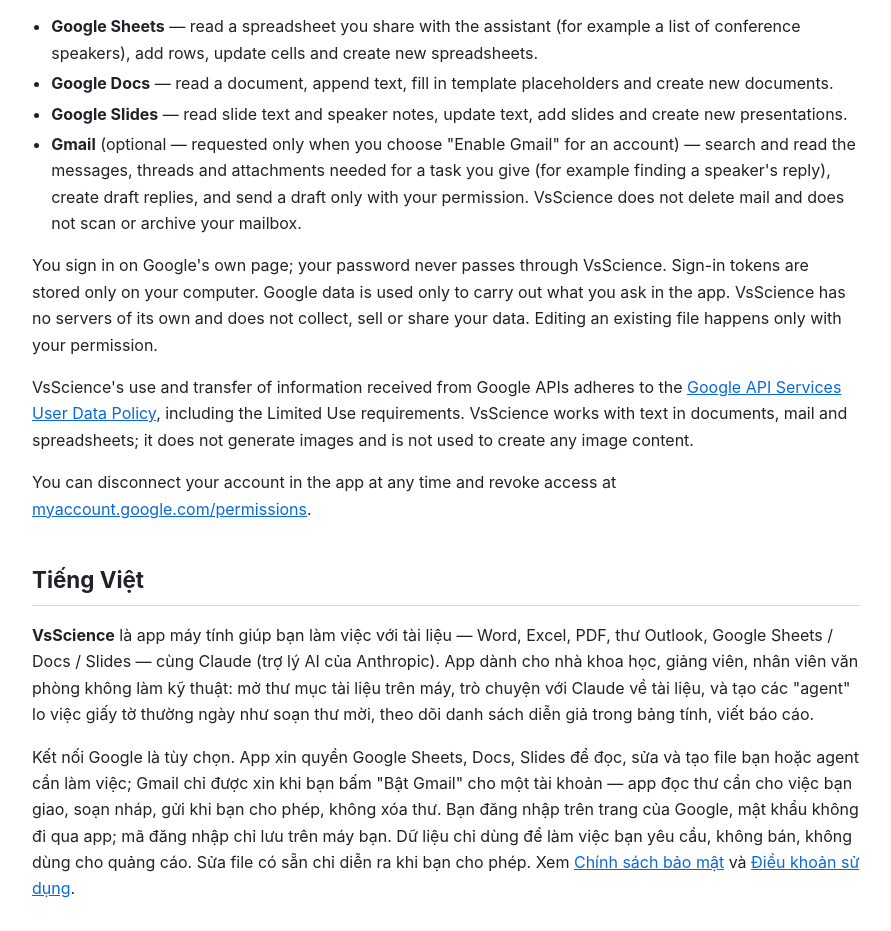
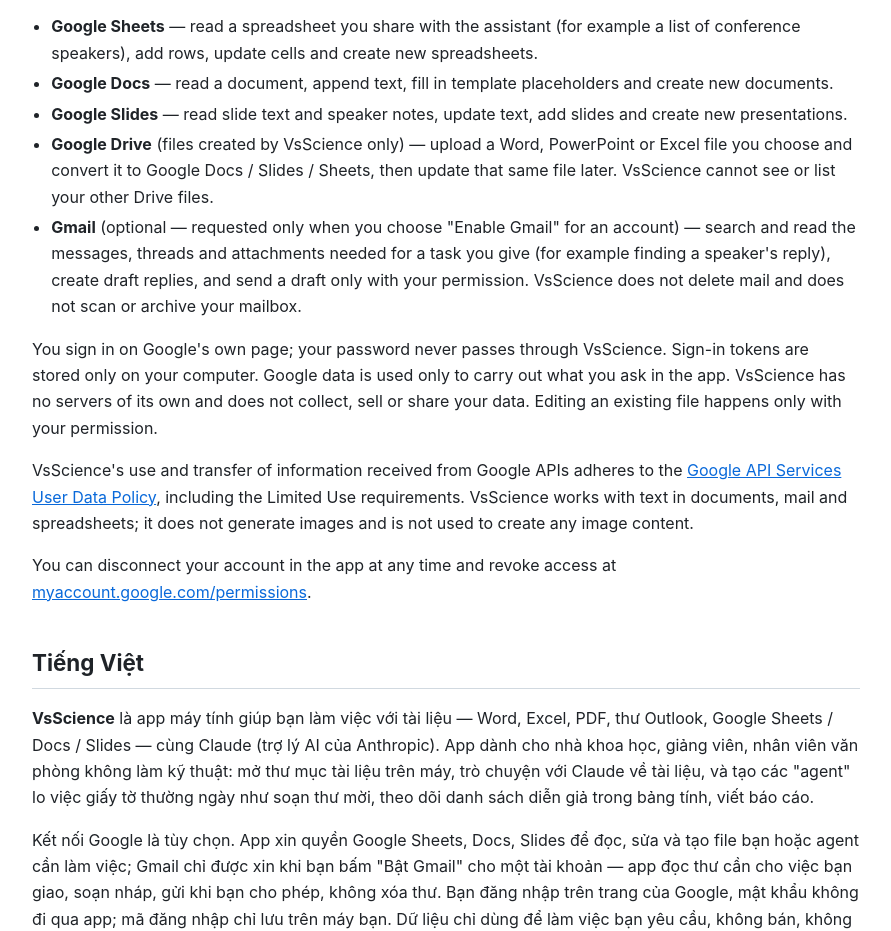
Before and after one commit to toniqhz/vsScience-Release, a plain HTML site: page index.html in a window 1280 px wide. Shown: the part 1081-2012 px from the top of the page, without its empty margins (194-1085 px from the left). Drawn offline with Linux system fonts and the light colour scheme.

Commit message:
Trang giới thiệu: Google Drive (chỉ file do app tạo)

```diff
--- a/index.html
+++ b/index.html
@@ -59,6 +59,7 @@
     <li><strong>Google Sheets</strong> — read a spreadsheet you share with the assistant (for example a list of conference speakers), add rows, update cells and create new spreadsheets.</li>
     <li><strong>Google Docs</strong> — read a document, append text, fill in template placeholders and create new documents.</li>
     <li><strong>Google Slides</strong> — read slide text and speaker notes, update text, add slides and create new presentations.</li>
+    <li><strong>Google Drive</strong> (files created by VsScience only) — upload a Word, PowerPoint or Excel file you choose and convert it to Google Docs / Slides / Sheets, then update that same file later. VsScience cannot see or list your other Drive files.</li>
     <li><strong>Gmail</strong> (optional — requested only when you choose "Enable Gmail" for an account) — search and read the messages, threads and attachments needed for a task you give (for example finding a speaker's reply), create draft replies, and send a draft only with your permission. VsScience does not delete mail and does not scan or archive your mailbox.</li>
   </ul>
   <p>You sign in on Google's own page; your password never passes through VsScience. Sign-in tokens are stored only on your computer. Google data is used only to carry out what you ask in the app. VsScience has no servers of its own and does not collect, sell or share your data. Editing an existing file happens only with your permission.</p>
```
